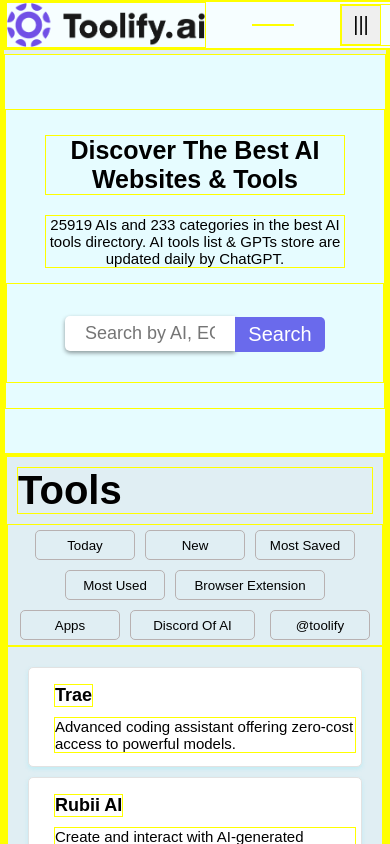
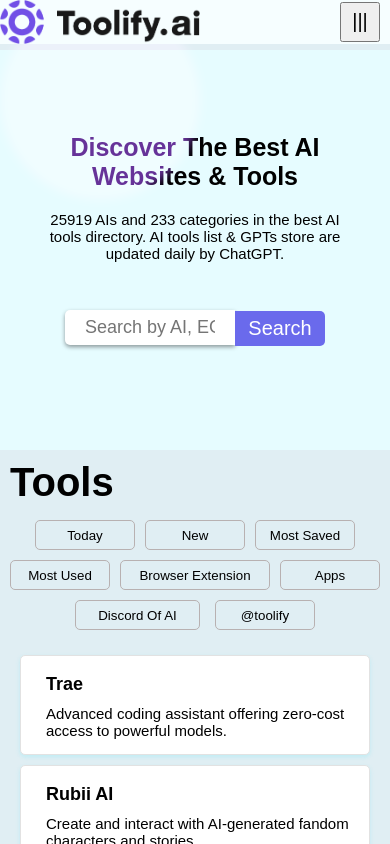
Before and after one commit to AyaanFarrukh/Toolify-Clone, a React (Create React App) app: page / in a window 390 px wide. Shown: the top 844 px of the page. Built offline with nearby package versions, Linux system fonts and the light colour scheme.

Commit message:
responsive and added some effects

```diff
--- a/public/index.html
+++ b/public/index.html
@@ -25,10 +25,14 @@
       Learn how to configure a non-root public URL by running `npm run build`.
     -->
     <title>React App</title>
+    <style>
+    </style>
+
   </head>
   <body>
     <noscript>You need to enable JavaScript to run this app.</noscript>
-    <div id="root"></div>
+    <div id="root">
+    </div>
     <!--
       This HTML file is a template.
       If you open it directly in the browser, you will see an empty page.
--- a/src/App.jsx
+++ b/src/App.jsx
@@ -3,11 +3,30 @@
 import { Header } from "./Components/header";
 import { MainContent } from "./Components/main";
 import { MainArea } from "./Components/MainArea";
+import "../src/globals.css"
+import { useEffect,useRef } from "react";
 
 export function App() {
+   const cursorLightRef = useRef(null);
+   useEffect(() => {
+      const light = cursorLightRef.current;
+
+      const handleMouseMove = (e) => {
+         if(light) {
+            light.style.transform = `translate(${e.clientX - 100}px, ${e.clientY - 100}px)`;
+         }
+      };
+
+      document.addEventListener("mousemove",handleMouseMove);
+
+      return () => {
+        document.removeEventListener("mousemove", handleMouseMove);
+      };
+    }, []);
    return (
    <div style={{display: "flex", flexDirection: "column"
    }}>
+        <div ref={cursorLightRef} id="cursor-light"></div>
    <Header/>
    <EntryBox />
    <MainArea/>
--- a/src/Components/EntryBox.css
+++ b/src/Components/EntryBox.css
@@ -59,8 +59,8 @@
     border-top-right-radius: 5px;
     border-bottom-right-radius: 5px;
     background-color: rgb(106, 106, 236);
-    margin-top: 0px;
-    margin-bottom: 2px;
+    margin-top: 2px;
+    margin-bottom: 0px;
 }
 .main-area div button img {
     width: 40px;
--- a/src/Components/Footer.css
+++ b/src/Components/Footer.css
@@ -53,21 +53,24 @@
 }
 
 
-* {
-    border: 1px solid yellow;
-}
 @media screen and (max-width: 778px) {
     .footer-logo {
         width: 175px;
     }
-    .footer {
-        height: 500px;
+    footer {
+     height: 450px;
+    }
+    .footer-nav {
+        height: fit-content;
+    }
+    .footer-nav ul {
+        flex-direction: column;
     }
     .second-area {
-        height: 400px;
-        background-color: green;
+        height: 300px;
     }
-    .footer-nav ul {
-     flex-direction: column;
+    .copyright-p {
+        margin-top: 0x;
     }
+
 }
--- a/src/Components/header.css
+++ b/src/Components/header.css
@@ -6,6 +6,7 @@
     min-width: 0px;
     max-width: 100%;
     top: 0;
+    z-index: 99999;
 }
 .nav {
     background-color: rgb(246, 254, 255);
@@ -57,6 +58,7 @@
     cursor: pointer;
     border-radius: 5px;
     margin-bottom: 5px;
+    margin-right: 10px;
     background-color: none;
 }
 
--- a/src/Components/main.css
+++ b/src/Components/main.css
@@ -167,6 +167,17 @@
     margin: 10px;
 }
 
+.fade-in.visible {
+    opacity: 1;
+    transform: translateY(0);
+  }
+
+  .fade-in {
+    opacity: 0;
+    transform: translateY(20px);
+    transition: all 0.5s ease-out;
+  }
+
 @media screen and (max-width: 2500px) {
   .aside-area {
     width: fit-content;
--- a/src/Components/mainboxes.jsx
+++ b/src/Components/mainboxes.jsx
@@ -1,7 +1,29 @@
 import "./main.css"
+import { useRef, useState,useEffect } from "react";
 
 export function MainBoxes({title,description}) {
-       return <div className="box">
+     const ref = useRef(null);
+     const [isVisible,setIsVisible] = useState(false);
+
+     useEffect(() => {
+          const observer = new IntersectionObserver(
+            ([entry]) => {
+            setIsVisible(entry.isIntersecting);
+            },
+            {
+              threshold: 0.1,
+            }
+          );
+
+          if (ref.current) {
+            observer.observe(ref.current);
+          }
+
+          return () => {
+            if (ref.current) observer.unobserve(ref.current);
+          };
+        }, []);
+       return <div className={`box fade-in ${isVisible ? "visible" : ""}`} ref={ref}>
             <h3 className="tool-title">{title}</h3>
             <p className="tool-description">{description}</p>
        </div>
--- a/src/globals.css
+++ b/src/globals.css
@@ -7,3 +7,15 @@
 * {
     box-sizing: border-box;
 }
+#cursor-light {
+    position: fixed;
+    pointer-events: none;
+    width: 200px;
+    height: 200px;
+    background-color: rebeccapurple;
+    border-radius: 50%;
+    mix-blend-mode: screen;
+    filter: blur(5px);
+    transition: transform 0.05s linear;
+    z-index: 9999;
+  }
--- a/src/index.js
+++ b/src/index.js
@@ -2,7 +2,6 @@
 import ReactDOM from 'react-dom/client';
 import "../src/globals.css"
 import { App } from './App';
-
 
 const root = ReactDOM.createRoot(document.getElementById('root'));
 root.render(
```
